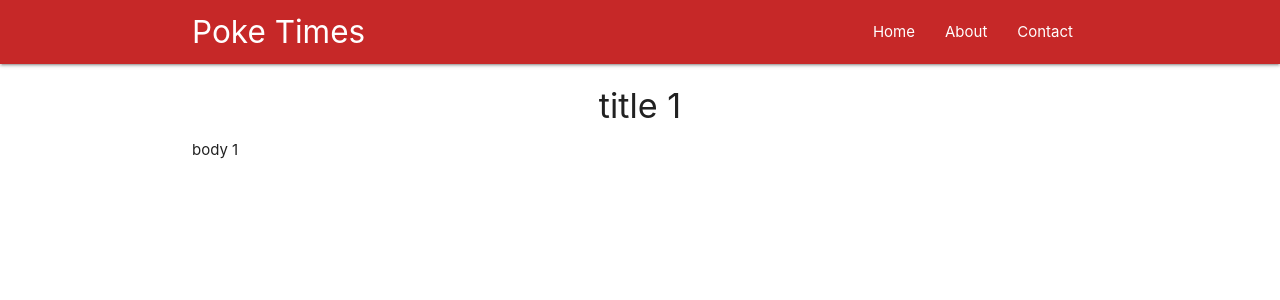
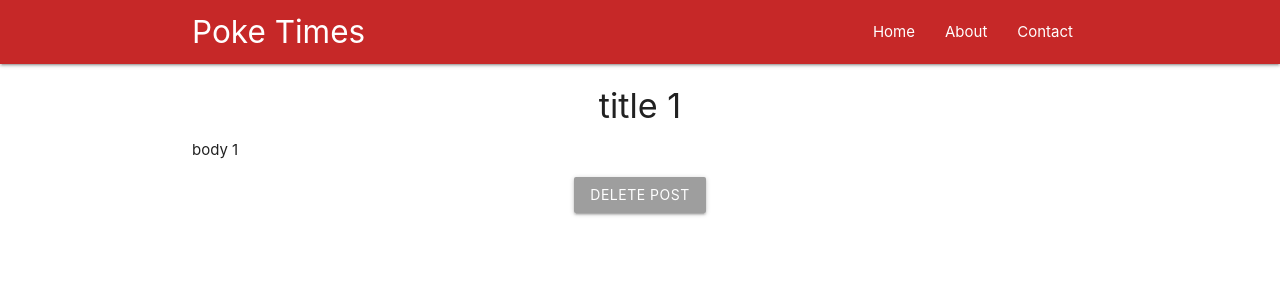
Before and after one commit to mikecokina/react_learn, a React (Create React App) app in the folder complete-react-tutorial/poketimes/: page /1 in a window 1280 px wide. Shown: the top 300 px of the page. Built offline with nearby package versions, Linux system fonts and the light colour scheme.

Commit message:
map dispatch state to props

```diff
--- a/complete-react-tutorial/poketimes/src/components/Post.js
+++ b/complete-react-tutorial/poketimes/src/components/Post.js
@@ -3,8 +3,13 @@
 
 
 class Post extends Component {
+
+    handleOnClick = () => {
+        this.props.deletePost(this.props.post.id);
+        this.props.history.push('/');
+    };
+
     render() {
-
         const post = this.props.post ? (
             <div className="post">
                 <h4 className="center">
@@ -13,6 +18,12 @@
                 <p>
                     {this.props.post.body}
                 </p>
+
+                <div className="center">
+                    <button className="btn grey" onClick={this.handleOnClick}>
+                        Delete Post
+                    </button>
+                </div>
             </div>
         ) : (
             <div className="center">Loading post...</div>
@@ -33,4 +44,11 @@
     }
 };
 
-export default connect(mapStateToProps)(Post);
+const mapDispatchToProps = (dispatch) => {
+    return {
+        deletePost: (id) => { dispatch({type: 'DELETE_POST', id: id}) }
+    }
+};
+
+
+export default connect(mapStateToProps, mapDispatchToProps)(Post);
--- a/complete-react-tutorial/poketimes/src/reducers/rootReducer.js
+++ b/complete-react-tutorial/poketimes/src/reducers/rootReducer.js
@@ -8,6 +8,15 @@
 
 
 const rootReducer = (state=initState, action) => {
+    if (action.type === 'DELETE_POST') {
+        let newPosts = state.posts.filter(post => {
+            return action.id !== post.id
+        });
+        return {
+            ...state,
+            posts: newPosts
+        }
+    }
     return state;
 };
 
```
